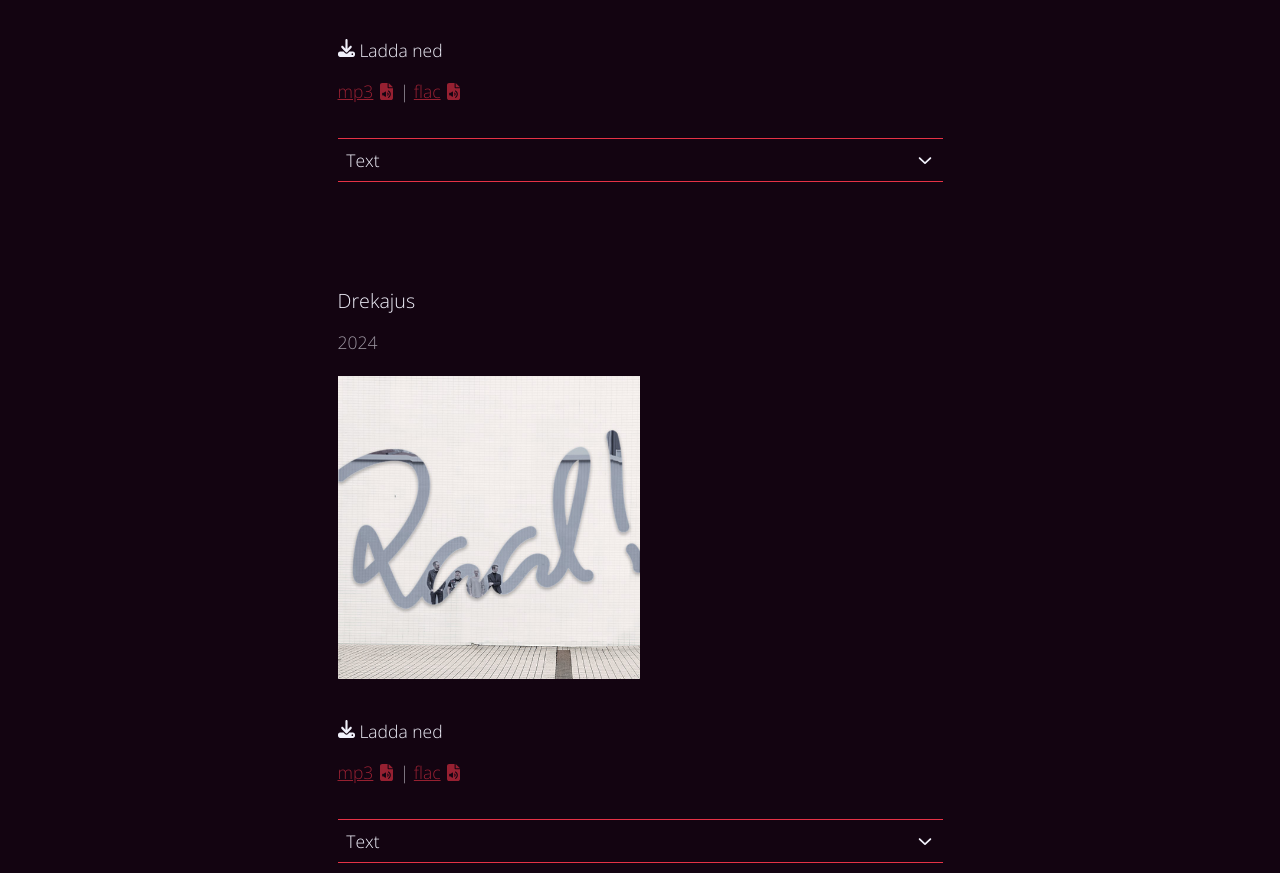
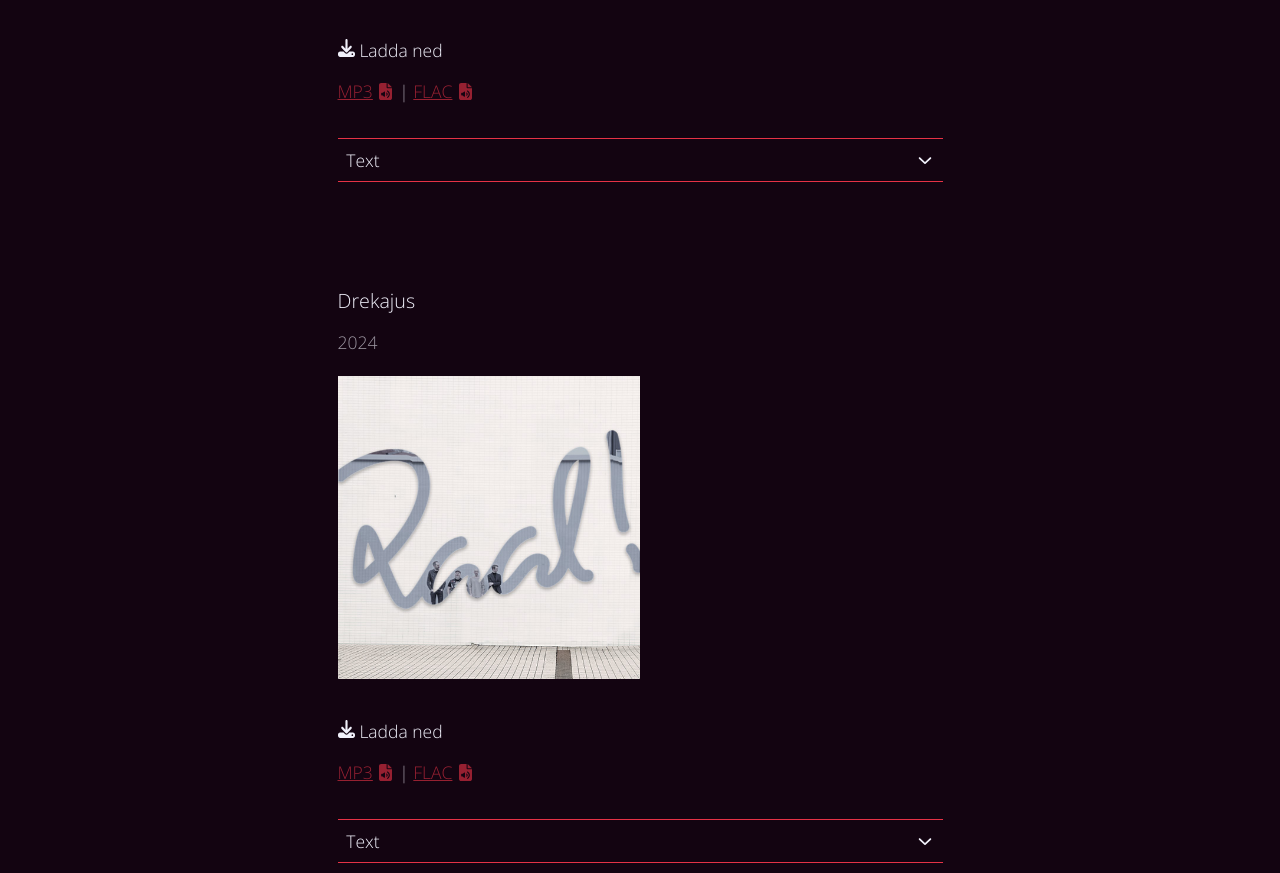
Before and after one commit to najls/raal-se, a Jekyll site: the page built from musik.html, in a window 1280 px wide. Shown: the part 1079-1952 px from the top of the page. Built offline with Jekyll 4.4.1, drawn with Linux system fonts in a browser that asks for light colours.

Commit message:
the upper class will fall

```diff
--- a/assets/brand/styles.css
+++ b/assets/brand/styles.css
@@ -96,6 +96,8 @@ a .icon {
     margin-bottom: -.125em;
 }
 a:focus .icon, a:hover .icon { background-color: rgba(var(--prim-color), 1) }
+
+.upper { text-transform: uppercase }
 
 #skipToMain {
     background-color: rgba(var(--bg-color), .75);
--- a/music.html
+++ b/music.html
@@ -23,7 +23,7 @@ translate: /musik/
                         <ul class="inline">
                             {% for file in release.files %}
                                 <li>
-                                    <a href="{{ file.path }}" download="{{ file.name }}"><span>{{ file.type }}</span><span class="icon file-audio" aria-hidden="true"></span></a>
+                                    <a href="{{ file.path }}" download="{{ file.name }}"><span class="upper">{{ file.type }}</span><span class="icon file-audio" aria-hidden="true"></span></a>
                                 </li>
                             {% endfor %}
                         </ul>
--- a/musik.html
+++ b/musik.html
@@ -23,7 +23,7 @@ translate: /music/
                         <ul class="inline">
                             {% for file in release.files %}
                                 <li>
-                                    <a href="{{ file.path }}" download="{{ file.name }}"><span>{{ file.type }}</span><span class="icon file-audio" aria-hidden="true"></span></a>
+                                    <a href="{{ file.path }}" download="{{ file.name }}"><span class="upper">{{ file.type }}</span><span class="icon file-audio" aria-hidden="true"></span></a>
                                 </li>
                             {% endfor %}
                         </ul>
```
